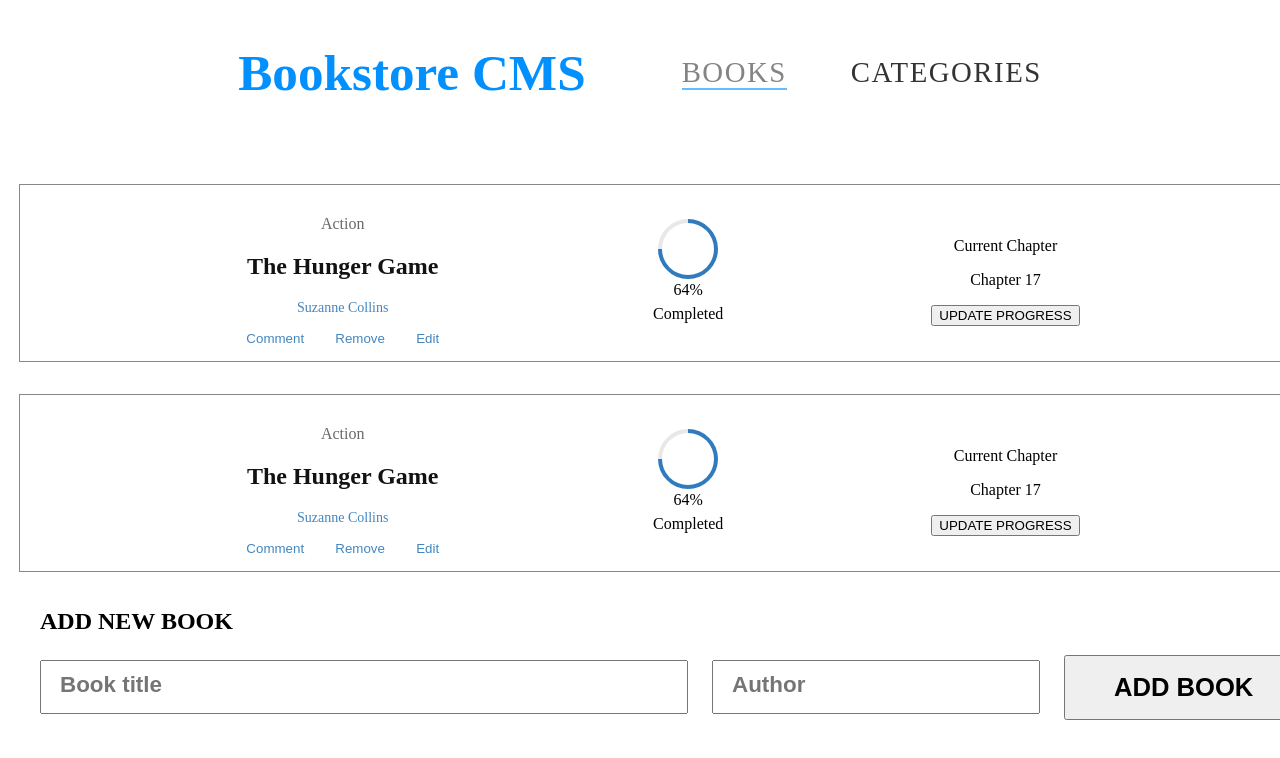
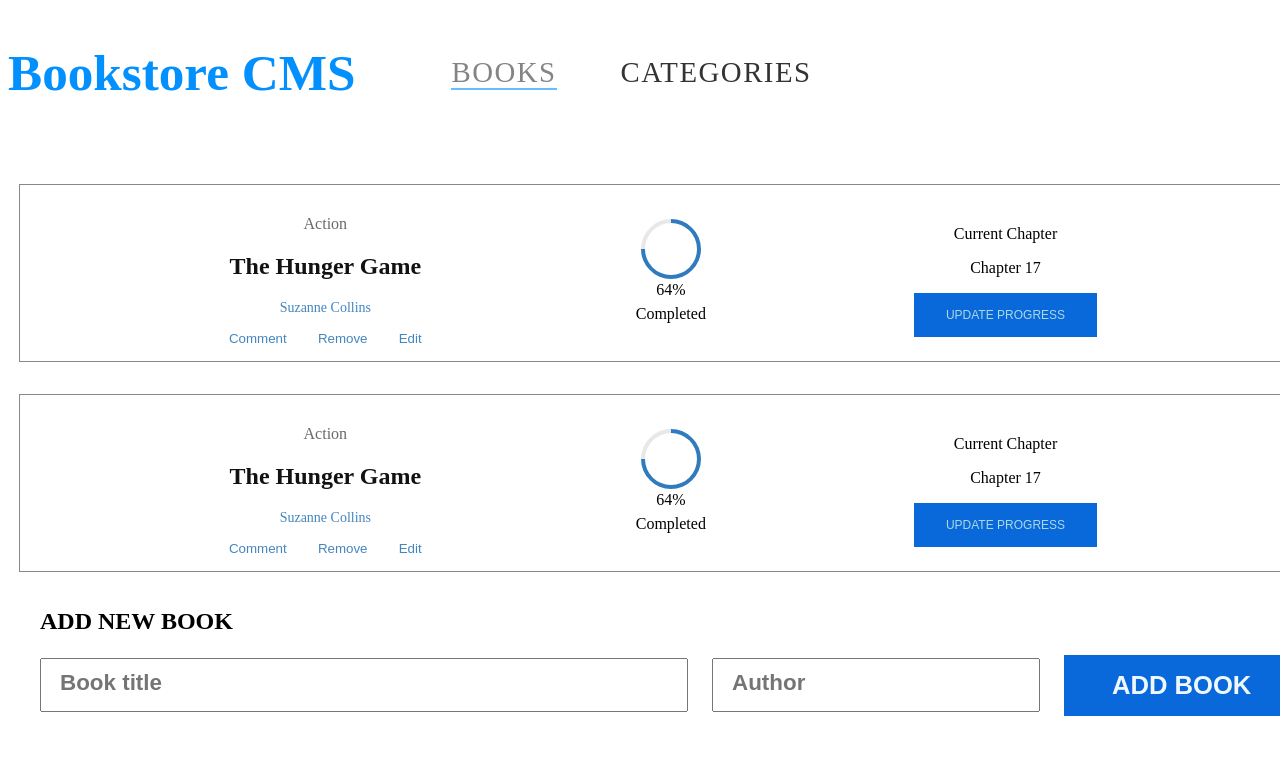
Before and after one commit to leloufadel/bookstore, a React (Create React App) app: page / in a window 1280 px wide. Shown: the top 758 px of the page. Built offline with nearby package versions, Linux system fonts and the light colour scheme.

Commit message:
add the catagoriesPage and notfundpage

```diff
--- a/src/App.js
+++ b/src/App.js
@@ -2,7 +2,7 @@
 import { Route, Routes } from 'react-router-dom';
 // import NoPageFound from './pages/NoPageFound';
 import NavPage from './components/NavPage/NavPage';
-// import CategoriesPage from './pages/CategoriesPage';
+import CategoriesPage from './pages/CatagoriesPage';
 import BooksPage from './pages/BooksPage';
 
 function App() {
@@ -11,6 +11,7 @@
       <NavPage />
       <Routes>
         <Route path="/" element={<BooksPage />} />
+        <Route path="categories" element={<CategoriesPage />} />
       </Routes>
     </div>
   );
--- a/src/components/Book/Book.jsx
+++ b/src/components/Book/Book.jsx
@@ -23,7 +23,7 @@
     <div>
       <p>Current Chapter</p>
       <p>Chapter 17</p>
-      <button type="button">UPDATE PROGRESS</button>
+      <button className={classes.btnupdate} type="button">UPDATE PROGRESS</button>
     </div>
   </div>
 );
--- a/src/components/Book/Book.module.css
+++ b/src/components/Book/Book.module.css
@@ -37,6 +37,15 @@
   color: #4386bf;
 }
 
+.btnupdate {
+  background-color: #0969da;
+  color: lightblue;
+  border: #0969da;
+  font-size: large;
+  font-size: 12px;
+  padding: 15px 32px;
+}
+
 .progress {
   display: flex;
   flex-direction: column;
--- a/src/components/BookInput/BookInput.module.css
+++ b/src/components/BookInput/BookInput.module.css
@@ -5,6 +5,10 @@
   justify-content: start;
   align-items: start;
   padding-left: 15rem;
+}
+
+form .button {
+  background-color: blue;
 }
 
 .inputs {
@@ -28,6 +32,9 @@
   padding: 1rem 3rem;
   font-size: 1.6rem;
   font-weight: 600;
+  background-color: #0969da;
+  color: aliceblue;
+  border: none;
 }
 
 .inputs input::placeholder {
--- a/src/components/NavPage/NavPage.module.css
+++ b/src/components/NavPage/NavPage.module.css
@@ -2,9 +2,7 @@
   width: 100%;
   height: 6rem;
   display: flex;
-  flex-direction: column;
-  justify-content: center;
-  align-items: center;
+  flex-direction: row;
   padding: 0.5rem 0;
   margin-bottom: 1rem;
 }
@@ -39,10 +37,3 @@
   letter-spacing: 1.5px;
   color: #333;
 }
-
-.headBtn {
-  padding: 1.2rem 1.5rem;
-  border: 1px solid #ddd;
-  border-radius: 100%;
-  background-color: #fff;
-}
--- /dev/null
+++ b/src/pages/CatagoriesPage.jsx
@@ -0,0 +1,11 @@
+import React from 'react';
+import classes from './CatagoriesPage.module.css';
+
+const CategoriesPage = () => (
+  <div className={classes.CategoriesContainer}>
+
+    Under construction
+  </div>
+);
+
+export default CategoriesPage;
--- /dev/null
+++ b/src/pages/CatagoriesPage.module.css
@@ -0,0 +1,9 @@
+.CategoriesContainer {
+  width: 100%;
+  height: 100vh;
+  padding-top: 2rem;
+  padding-left: 2rem;
+  font-size: x-large;
+  display: flex;
+  flex-direction: row;
+}
```
Also changed, not shown: src/pages/NotePageFound.jsx (added, +13 -0 lines).
